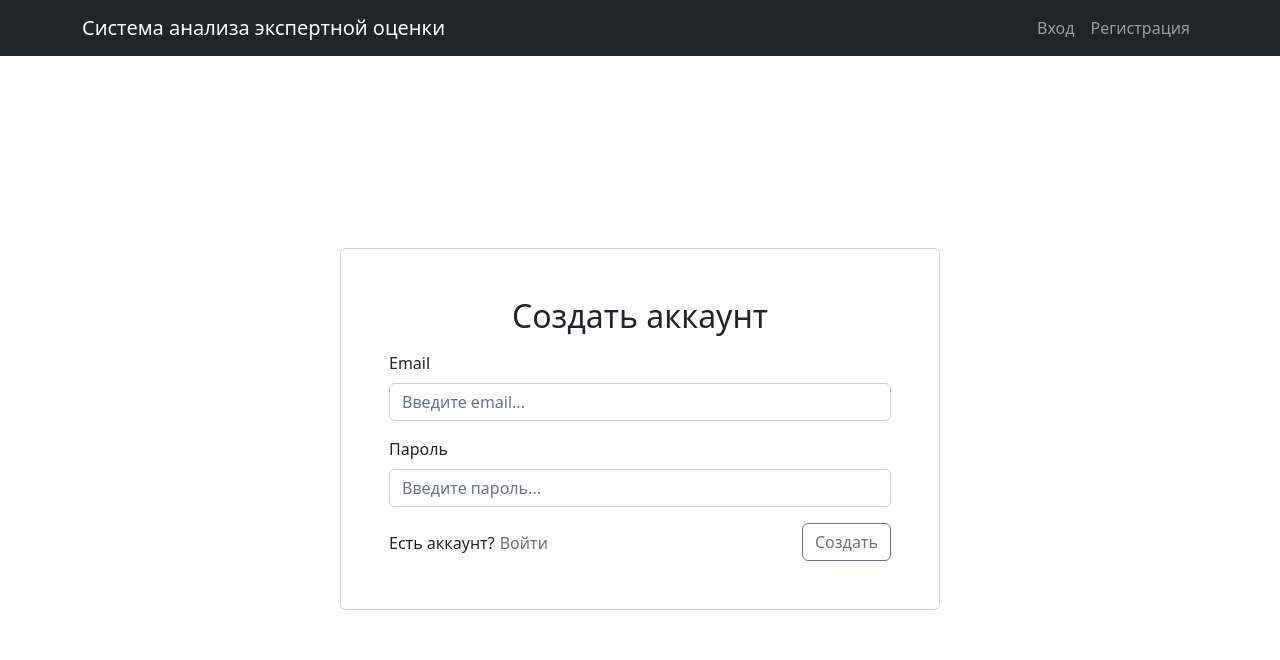
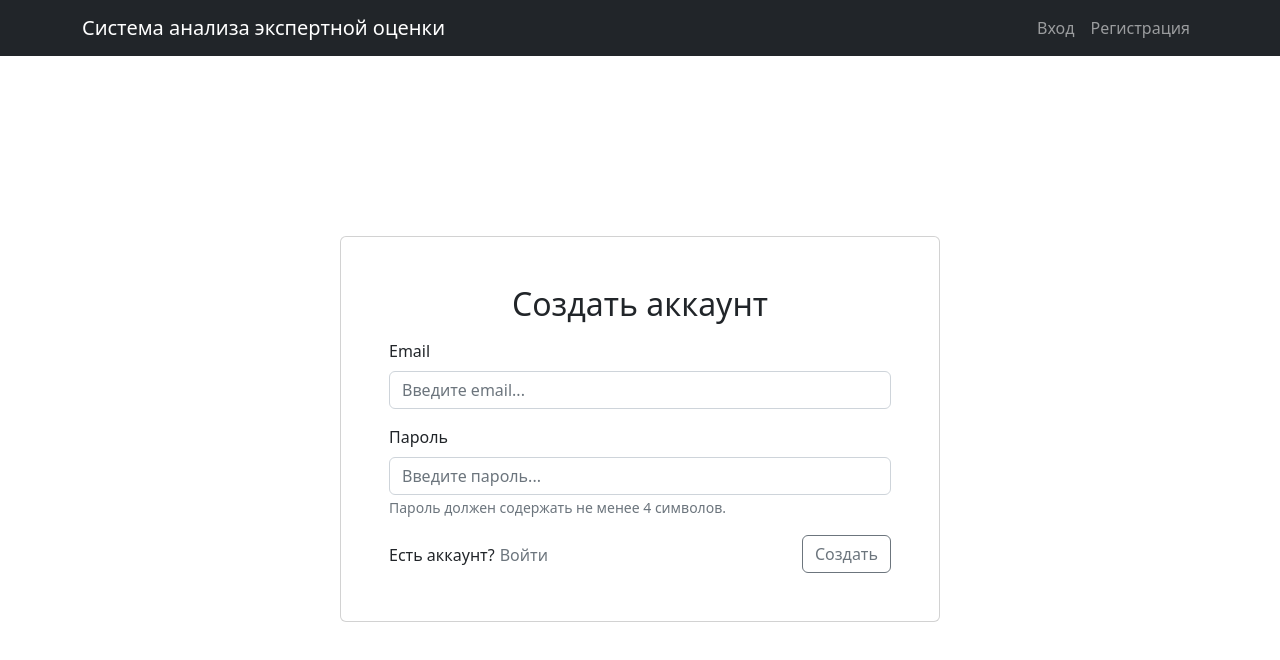
Before and after one commit to holydinn/ranking-system, a React (Create React App) app in the folder client/: page /#/registration in a window 1280 px wide. Shown: the top 660 px of the page. Built offline with nearby package versions, Linux system fonts and the light colour scheme; no server answers.

Commit message:
done!add-text-auth-page

```diff
--- a/client/src/pages/Auth.js
+++ b/client/src/pages/Auth.js
@@ -44,9 +44,9 @@ const Auth = observer(() => {
   const handleModalShow = (type) => {
     setModalType(type);
     setShow(true)
-    if (type !== 'success'){
+    if (type !== 'success') {
       setIsSuccess(false);
-    } else{
+    } else {
       setIsSuccess(true);
     }
 
@@ -93,17 +93,21 @@ const Auth = observer(() => {
               value={password}
               onChange={e => setPassword(e.target.value)}
             />
+            {!isLogin && <Form.Text className="text-muted"> Пароль должен содержать не менее 4 символов. </Form.Text>}
+
           </Form.Group>
           <Form.Group className="d-flex justify-content-between mt-3">
             {isLogin ?
               <div className="d-flex mt-2">
                 <div>Нет аккаунта?</div>
-                <Nav.Link style={{color: '#6c757d', paddingLeft: 5}} onClick={() => navigate('/registration')}> Зарегистрировться</Nav.Link>
+                <Nav.Link style={{color: '#6c757d', paddingLeft: 5}}
+                          onClick={() => navigate('/registration')}> Зарегистрировться</Nav.Link>
               </div>
               :
               <div className="d-flex mt-2">
                 <div>Есть аккаунт?</div>
-                <Nav.Link style={{color: '#6c757d', paddingLeft: 5}} onClick={() => navigate('/login')}> Войти</Nav.Link>
+                <Nav.Link style={{color: '#6c757d', paddingLeft: 5}}
+                          onClick={() => navigate('/login')}> Войти</Nav.Link>
               </div>
             }
             <Button variant={"outline-secondary"} onClick={click}>
```
